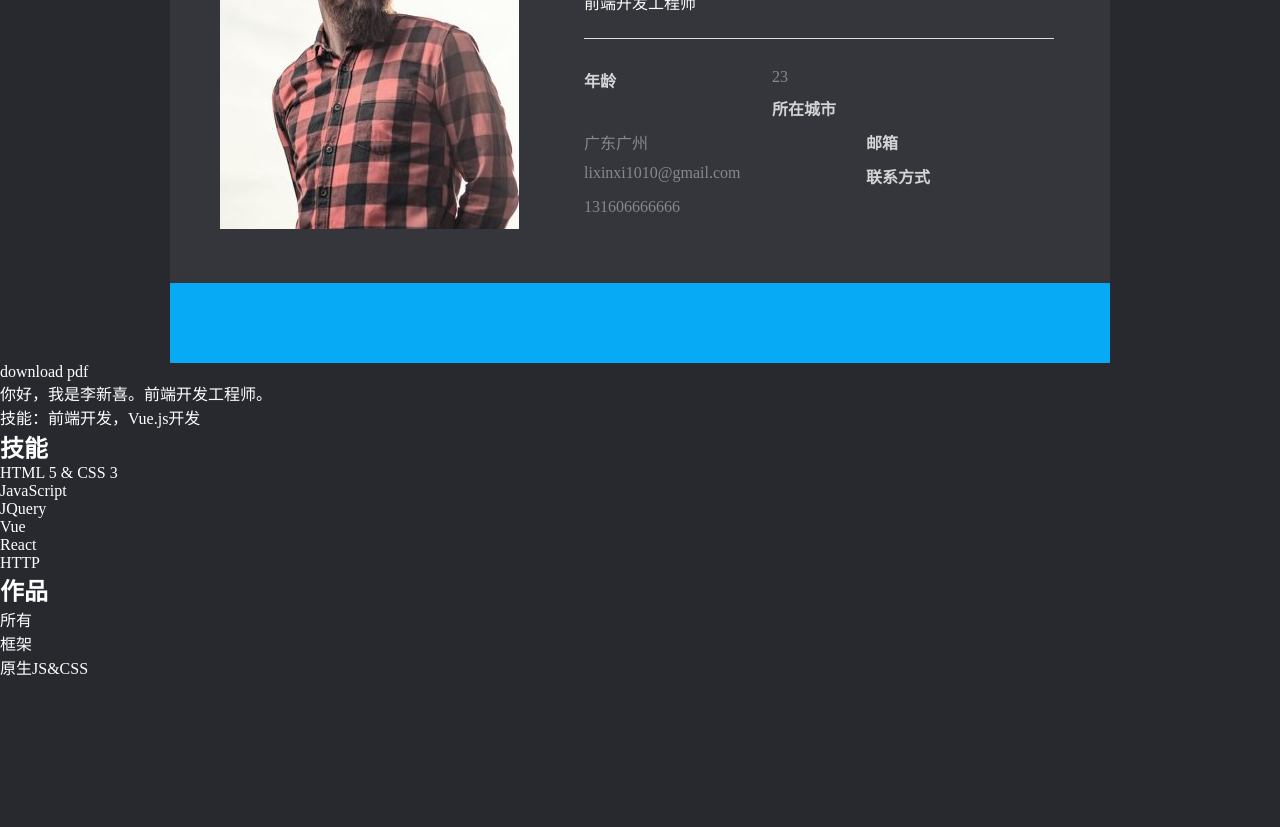
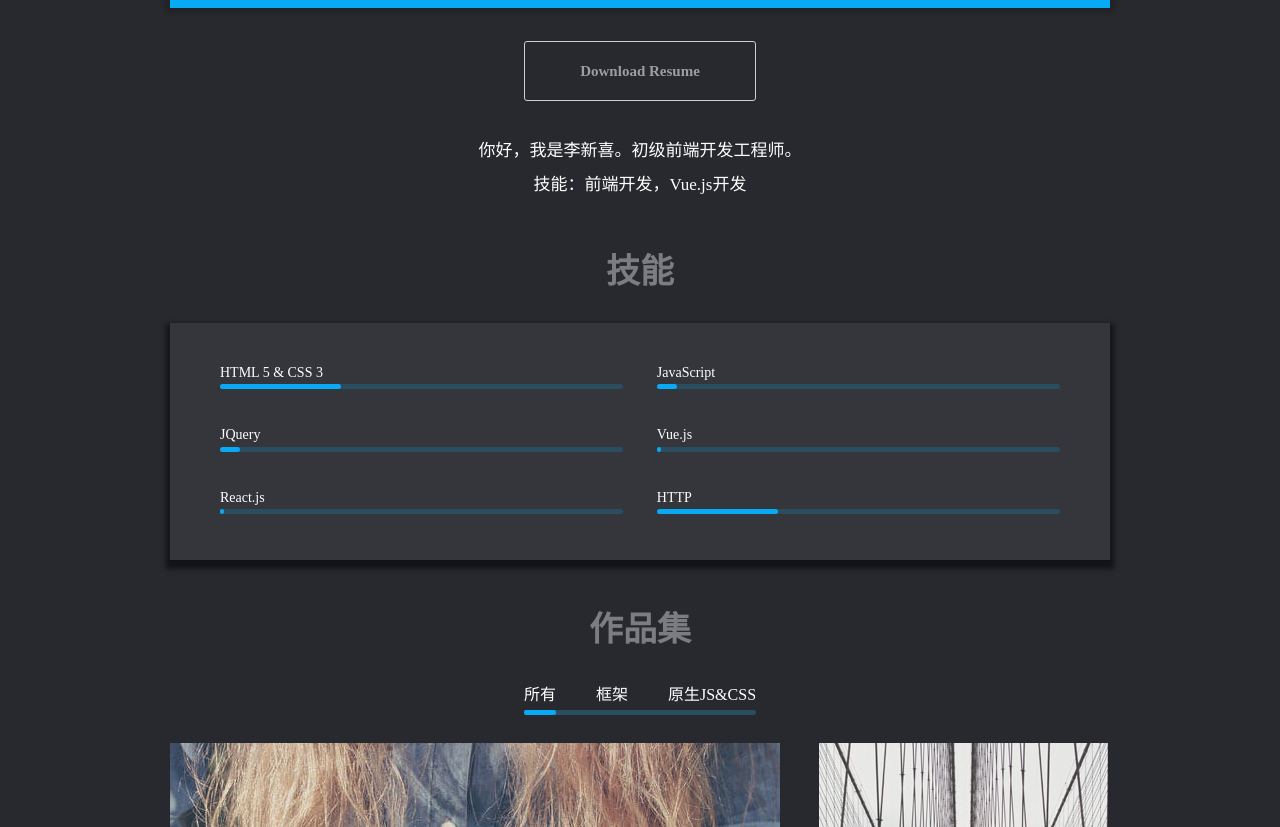
Before and after one commit to xiaoxinwan/resume, a plain HTML site: page index.html in a window 1280 px wide. Shown: the part 683-1510 px from the top of the page. Before the commit the page ends 1362 px from the top, so only its background shows below. Drawn offline with Linux system fonts and the light colour scheme.

Commit message:
技能和作品集

```diff
--- a/a.css
+++ b/a.css
@@ -12,16 +12,20 @@ body {
 hr {
   height: 0;
   border: none;
-    border-top: 1px solid #DEDEDE;
+  border-top: 1px solid #dedede;
 }
 
+ul,
+ol {
+  list-style: none;
+}
 a {
   color: inherit;
   text-decoration: none;
 }
 
 .clearfix::after {
-    content: '';
+  content: "";
   display: block;
   clear: both;
 }
@@ -43,19 +47,19 @@ a {
   padding-top: 3px;
 }
 
-.topNavBar nav>ul {
+.topNavBar nav > ul {
   list-style: none;
   margin: 0;
   padding: 0;
 }
 
-.topNavBar nav>ul>li {
+.topNavBar nav > ul > li {
   float: left;
   margin-left: 17px;
   margin-right: 17px;
 }
 
-.topNavBar nav>ul>li>a {
+.topNavBar nav > ul > li > a {
   font-size: 13px;
   color: #b7b7b7;
   font-weight: bold;
@@ -66,8 +70,8 @@ a {
   display: block;
 }
 
-.topNavBar nav>ul>li>a:hover {
-    border-bottom: 3px solid rgb(232, 103, 107);
+.topNavBar nav > ul > li > a:hover {
+  border-bottom: 3px solid rgb(17, 170, 245);
 }
 
 .topNavBar .logo {
@@ -78,12 +82,12 @@ a {
 }
 
 .topNavBar .logo .rs {
-    color: #E6686A;
+  color: rgb(17, 170, 245);
   margin-right: 4px;
 }
 
 .topNavBar .logo .card {
-    color: #9A9DA2;
+  color: #9a9da2;
 }
 
 .banner {
@@ -99,11 +103,11 @@ a {
 }
 
 .userCard {
-    /* border: 1px solid red; */
   max-width: 940px;
   margin-left: auto;
   margin-right: auto;
   background-color: rgb(53, 54, 59);
+  box-shadow: 0px 1px 5px 4px rgba(0, 0, 0, 0.19);
 }
 
 .userCard .welcome {
@@ -150,7 +154,8 @@ a {
   padding: 50px;
 }
 
-.userCard dl dt, .userCard dl dd {
+.userCard dl dt,
+.userCard dl dd {
   float: left;
   padding: 5px 0;
 }
@@ -166,13 +171,12 @@ a {
   color: #84898e;
 }
 
-.userCard>footer.media {
+.userCard > footer.media {
   background: rgb(7, 170, 245);
   text-align: center;
 }
 
-.userCard>footer.media>a {
-    /* border: 1px solid red; */
+.userCard > footer.media > a {
   display: inline-block;
   width: 40px;
   line-height: 30px;
@@ -181,14 +185,162 @@ a {
   margin: 20px;
 }
 
-.userCard>footer.media>a:hover {
+.userCard > footer.media > a:hover {
   background: rgb(6, 153, 220);
 }
 
 .userCard svg {
   width: 30px;
   height: 30px;
-    fill: white;
+  fill: rgb(39, 31, 46);
   margin: 0 5px;
   vertical-align: top;
 }
+
+body > main {
+  margin-top: -355px;
+}
+body > main .downloadResumeWrapper {
+  text-align: center;
+}
+body > main .downloadResume {
+  display: inline-block;
+  font-size: 15px;
+  line-height: 16px;
+  padding: 21px 55px;
+  border: 1px solid #cdcfd1;
+  border-radius: 3px;
+  color: #9d9ea2;
+  font-weight: bold;
+  margin: 33px 0px;
+  transition: box-shadow 0.2s;
+}
+
+body > main .downloadResume:hover {
+  box-shadow: 0px 5px 5px 4px rgba(0, 0, 0, 0.53);
+}
+.selfIntroduction {
+  max-width: 940px;
+  margin-left: auto;
+  margin-right: auto;
+  text-align: center;
+  font-size: 17px;
+  line-height: 2;
+}
+
+section.skills,
+section.portfolio {
+  max-width: 940px;
+  margin-left: auto;
+  margin-right: auto;
+  margin-top: 50px;
+}
+
+section.skills > h2,
+section.portfolio > h2 {
+  text-align: center;
+  font-size: 34px;
+  line-height: 1.2;
+  font-weight: 600;
+  color: rgb(124, 125, 130);
+}
+
+section.skills > ol {
+  background: rgb(53, 54, 59);
+  box-shadow: 0px 5px 5px 4px rgba(0, 0, 0, 0.53);
+  margin-top: 30px;
+  padding: 42px 50px 8px;
+}
+section.skills > ol > li {
+  float: left;
+  width: 48%;
+  box-sizing: border-box;
+}
+
+section.skills > ol > li:nth-child(even) {
+  float: right;
+}
+section.skills .progressBar {
+  height: 5px;
+  background: rgb(43, 77, 96);
+  border-radius: 3px;
+  margin: 4px 0 38px;
+}
+section.skills .progressBar > .progress {
+  height: 100%;
+  background: rgb(7, 170, 245);
+  width: 45%;
+  border-radius: 3px;
+}
+
+section.skills p {
+  font-size: 14px;
+  line-height: 1.1;
+  padding-right: 40px;
+}
+section.portfolio {
+  text-align: center;
+  margin-bottom: 100px;
+}
+section.portfolio > nav {
+  text-align: center;
+  display: inline-block;
+  vertical-align: top;
+  margin-top: 30px;
+}
+
+section.portfolio > nav > ol {
+  /* border: 1px solid red; */
+  margin: 0 auto;
+  display: inline-block;
+  vertical-align: top;
+}
+section.portfolio > nav > ol > li {
+  float: left;
+  margin-left: 40px;
+  cursor: pointer;
+}
+
+section.portfolio > nav > ol > li:nth-child(1) {
+  margin-left: 0;
+}
+
+section.portfolio > nav .bar {
+  /* border: 1px solid red; */
+  height: 5px;
+  background: rgb(43, 77, 96);
+  margin-top: 5px;
+  margin-bottom: 28px;
+  border-radius: 2px;
+}
+
+section.portfolio > nav .bar-inner {
+  height: 100%;
+  background: rgb(7, 170, 245);
+  border-radius: 2px;
+  transition: 0.3s;
+}
+
+section.portfolio > nav .bar.state-1 .bar-inner {
+  margin-left: 0px;
+  width: 14%;
+}
+
+section.portfolio > nav .bar.state-2 .bar-inner {
+  margin-left: 72px;
+  width: 14%;
+}
+
+section.portfolio > nav .bar.state-3 .bar-inner {
+  margin-left: 145px;
+  width: 38%;
+}
+section.portfolio > .works{
+  position: relative;
+
+}
+
+section.portfolio > .works .big,
+section.portfolio > .works .small{
+  position: absolute;
+}
--- a/index.html
+++ b/index.html
@@ -5,8 +5,7 @@
 	<meta charset="UTF-8">
 	<title>李新喜的个人简历</title>
 	<link rel="stylesheet" href="./a.css">
-	<script src="//at.alicdn.com/t/font_703295_ow9qzbyx5z9.js
-	"></script>
+	<script src="//at.alicdn.com/t/font_703295_ow9qzbyx5z9.js"></script>
 	<style type="text/css">
 		.icon {
 			width: 1em;
@@ -108,37 +107,90 @@
 			</footer>
 		</div>
 
+		<p class="downloadResumeWrapper">
+			<a href="./resume.pdf" class="downloadResume" target="_blank" download>Download Resume</a>
+		</p>
 
-		<a href="#" class="button">download pdf</a>
-		<p>你好，我是李新喜。前端开发工程师。
+		<p class="selfIntroduction">
+			你好，我是李新喜。初级前端开发工程师。
 			<br> 技能：前端开发，Vue.js开发
 		</p>
 	</main>
-	<section>
+	<section class="skills">
 		<h2>技能</h2>
-		<ol>
-			<li>HTML 5 &amp; CSS 3</li>
-			<li>JavaScript</li>
-			<li>JQuery</li>
-			<li>Vue</li>
-			<li>React</li>
-			<li>HTTP</li>
+		<ol class="clearfix">
+			<li>
+				<p>HTML 5 &amp; CSS 3</p>
+				<div class="progressBar">
+					<div class="progress" style="width: 30%;"></div>
+				</div>
+			</li>
+			<li>
+				<p>JavaScript</p>
+				<div class="progressBar">
+					<div class="progress" style="width:5%;"></div>
+				</div>
+			</li>
+			<li>
+				<p>JQuery</p>
+				<div class="progressBar">
+					<div class="progress" style="width: 5%;"></div>
+				</div>
+			</li>
+			<li>
+				<p>Vue.js</p>
+				<div class="progressBar">
+					<div class="progress" style="width: 1%;"></div>
+				</div>
+			</li>
+			<li>
+				<p>React.js</p>
+				<div class="progressBar">
+					<div class="progress" style="width: 1%;"></div>
+				</div>
+			</li>
+			<li>
+				<p>HTTP</p>
+				<div class="progressBar">
+					<div class="progress" style="width: 30%;"></div>
+				</div>
+			</li>
 		</ol>
 	</section>
-	<section>
-		<h2>作品</h2>
+	<section class="portfolio">
+		<h2>作品集</h2>
 		<nav>
-			<ol>
-				<li>所有</li>
-				<li>框架</li>
-				<li>原生JS&amp;CSS</li>
+			<ol class="clearfix">
+				<li id="portfolioAll">所有</li>
+				<li id="portfolioFramework">框架</li>
+				<li id="portfolioVallina">原生JS&amp;CSS</li>
 			</ol>
+			<div id="portfolioBar" class="bar state-1">
+				<div class="bar-inner"></div>
+			</div>
 		</nav>
+		<script>
+			portfolioAll.onclick = function () {
+				portfolioBar.className = 'bar state-1'
+			}
+			portfolioFramework.onclick = function () {
+				portfolioBar.className = 'bar state-2'
+			}
+			portfolioVallina.onclick = function () {
+				portfolioBar.className = 'bar state-3'
+			}
+		</script>
 
-		<div class="jobs">
-			<div class="big"></div>
-			<div class="small"></div>
-			<div class="small"></div>
+		<div class="works" style="height: 600px;">
+			<div class="big" style="top: 0px; left: 0px;">
+				<img src="./img/portfolio-1.jpg" alt="作品1">
+			</div>
+			<div class="small" style="top: 0px; left: 649px;">
+				<img src="./img/portfolio-2.jpg" alt="作品2">
+			</div>
+			<div class="small" style="top: 317px; left: 649px;">
+				<img src="./img/portfolio-3.jpg" alt="作品3">
+			</div>
 		</div>
 
 	</section>
```
Also changed, not shown: README.md, img/portfolio-1.jpg (added), img/portfolio-2.jpg (added), img/portfolio-3.jpg (added), 1 other file. Lines whose indentation alone changed are shown as unchanged.
